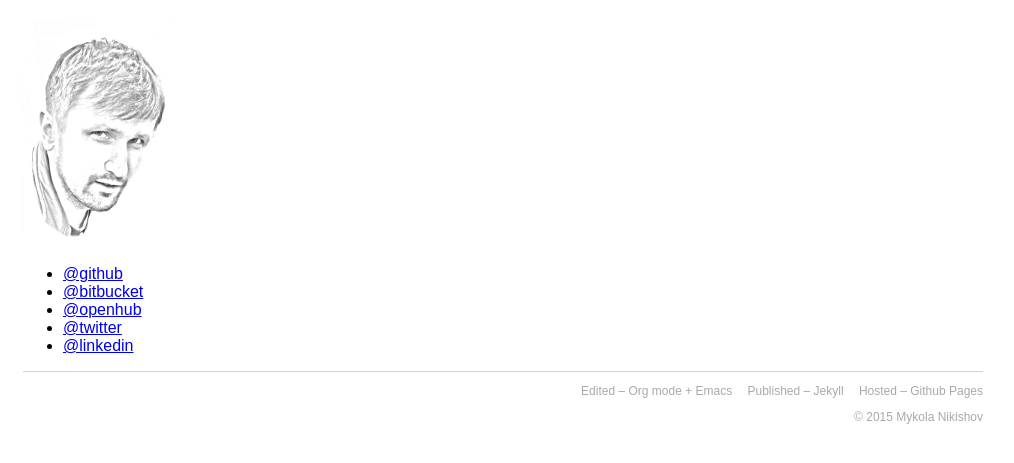
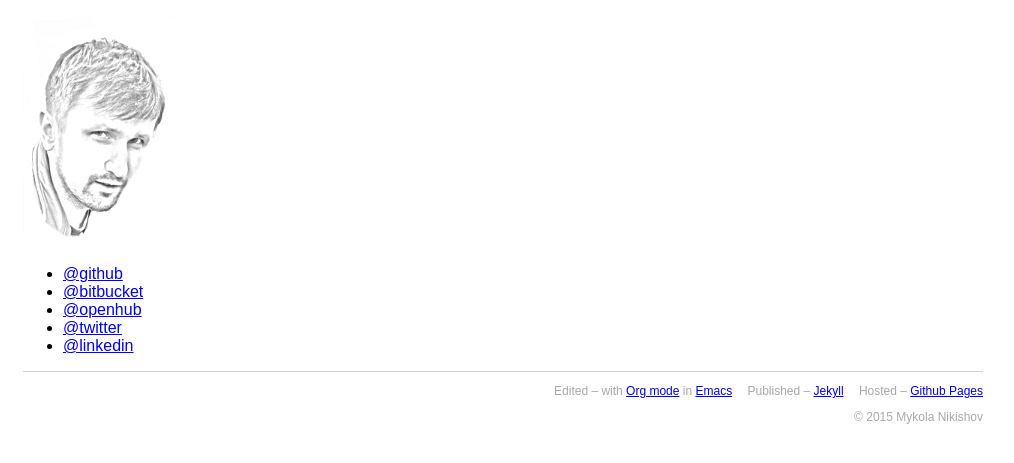
Before and after one commit to manandbytes/manandbytes.github.com, a Jekyll site: the page built from index.md, in a window 1280 px wide. Shown: the top 463 px of the page, without its empty margins (137-1151 px from the left). Built offline with Jekyll 4.4.1, drawn with Linux system fonts in a browser that asks for light colours.

Commit message:
Linkify footer

```diff
--- a/_includes/footer.md
+++ b/_includes/footer.md
@@ -1,5 +1,5 @@
-* Edited -- Org mode + Emacs
-* Published -- Jekyll
-* Hosted -- Github Pages
+* Edited -- with [Org mode](http://orgmode.org/) in [Emacs](https://www.gnu.org/software/emacs/)
+* Published -- [Jekyll](http://jekyllrb.com/)
+* Hosted -- [Github Pages](https://pages.github.com/)
 
 &copy; 2015 Mykola Nikishov
```
